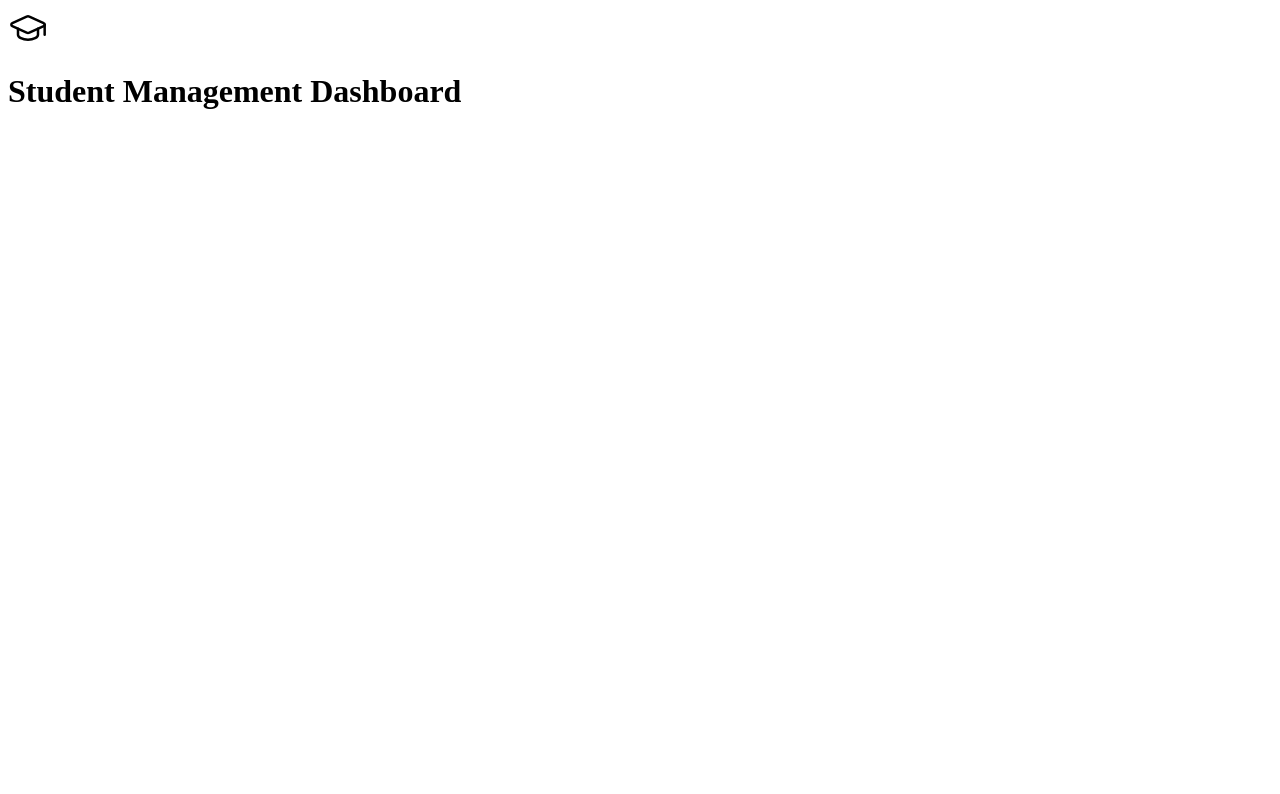
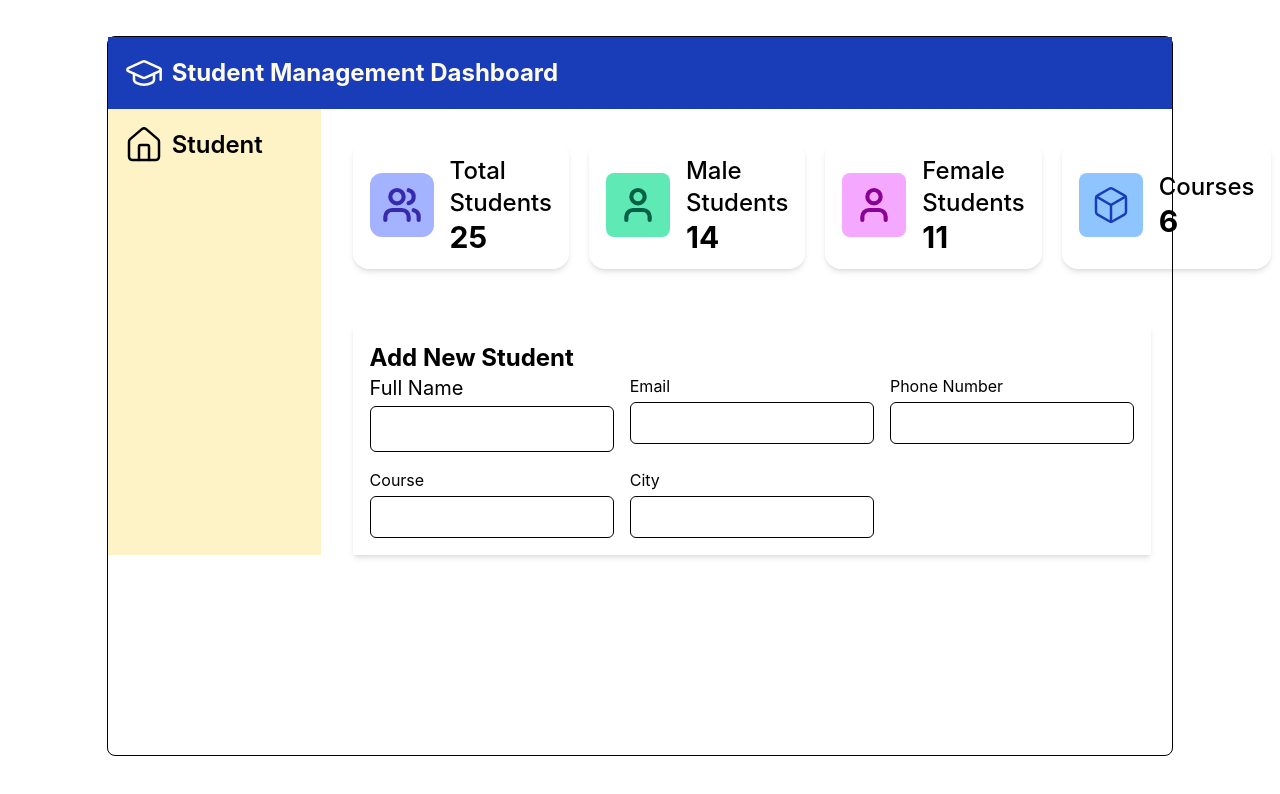
Before and after one commit to ankitsemwal001/Student-Management-Dashboard, a React (Vite) app: page / in a window 1280 px wide. Shown: the top 794 px of the page. Built offline with nearby package versions, Linux system fonts and the light colour scheme.

Commit message:
Add complete project files

```diff
--- /dev/null
+++ b/src/components/dashboardcomponent/left section/sidebar.jsx
@@ -0,0 +1,15 @@
+import React from 'react'
+import { House } from 'lucide-react';
+
+const Sidebar = () => {
+    return (
+        <div className='w-1/5 bg-amber-100'>
+            <div className=' p-4 rounded-2xl gap-2 flex place-items-center '>
+                <span><House size={40} strokeWidth={1.5} /></span>
+                <h1 className='font-semibold text-2xl'>Student</h1>
+            </div>
+        </div>
+    )
+}
+
+export default Sidebar
--- /dev/null
+++ b/src/components/dashboardcomponent/right section/addStudent.jsx
@@ -0,0 +1,60 @@
+import React from 'react'
+
+const AddStudent = () => {
+    return (
+        <div>
+
+
+            <div className='border p-4 mt-14 border-transparent shadow-md'>
+                <h1 className='font-bold text-2xl '>Add New Student</h1>
+
+                <div className="grid grid-cols-3 gap-4 col-end-3">
+                    <label className="flex flex-col text-xl font-normal">
+                        Full Name
+                        <input
+                            type="text"
+                            className="mt-1 border rounded-md px-3 py-2"
+                        />
+                    </label>
+
+                    <label className="flex flex-col">
+                        Email
+                        <input
+                            htmlFor='email'
+                            type="email"
+                            className="mt-1 border rounded-md px-3 py-2"
+                        />
+                    </label>
+
+                    <label className="flex flex-col">
+                        Phone Number
+                        <input
+                            htmlFor='number'
+                            type="number"
+                            className="mt-1 border rounded-md px-3 py-2"
+                        />
+                    </label>
+
+                    <label className="flex flex-col">
+                        Course
+                        <input
+                            type="text"
+                            className="mt-1 border rounded-md px-3 py-2"
+                        />
+                    </label>
+
+                    <label className="flex flex-col">
+                        City
+                        <input
+                            type="text"
+                            className="mt-1 border rounded-md px-3 py-2"
+                        />
+                    </label>
+                </div>
+
+            </div>
+        </div>
+    )
+}
+
+export default AddStudent
--- /dev/null
+++ b/src/components/dashboardcomponent/right section/data.jsx
@@ -0,0 +1,14 @@
+import React from 'react'
+import Datacard from './datacard'
+import AddStudent from './addStudent'
+
+const Data = () => {
+    return (
+        <div className=' w-3/4 '>
+            <Datacard />
+            <AddStudent />
+        </div>
+    )
+}
+
+export default Data
--- /dev/null
+++ b/src/components/dashboardcomponent/right section/datacard.jsx
@@ -0,0 +1,62 @@
+import React from 'react'
+import { Users } from 'lucide-react';
+import { User } from 'lucide-react';
+import { Box } from 'lucide-react';
+
+const Datacard = () => {
+    return (
+        <div className='mt-8'>
+
+            {/* total studen */}
+
+            <div className='flex gap-5'>
+                <div className="flex items-center gap-4 border border-transparent h-32 w-80 rounded-2xl p-4 shadow-md">
+                    <span className="flex items-center justify-center  p-3 rounded-xl bg-indigo-300 text-indigo-800">
+                        <Users size={40} strokeWidth={2.5} />
+                    </span>
+
+                    <div>
+                        <h1 className="text-2xl font-medium">Total Students</h1>
+                        <h3 className="text-3xl font-bold">25</h3>
+                    </div>
+                </div>
+                {/* Male Student */}
+
+                <div className='flex items-center gap-4 border border-transparent shadow-md h-32 w-80 rounded-2xl p-4'>
+                    <span className='bg-emerald-300 items-center justify-center p-3 rounded-lg text-emerald-800 font-bold'>
+                        <User size={40} strokeWidth={2.5} /></span>
+                    <div>
+                        <h1 className="text-2xl font-medium">Male Students</h1>
+                        <h3 className="text-3xl font-bold">14</h3>
+                    </div>
+                </div>
+
+
+                {/* female student */}
+
+                <div className='flex items-center gap-4 border border-transparent h-32 w-80 rounded-2xl p-4 shadow-md'>
+                    <span className='bg-fuchsia-300 items-center justify-center p-3 rounded-lg text-fuchsia-800 font-bold'>
+                        <User size={40} strokeWidth={2.5} /></span>
+                    <div>
+                        <h1 className="text-2xl font-medium">Female Students</h1>
+                        <h3 className="text-3xl font-bold">11</h3>
+                    </div>
+                </div>
+
+                {/* courses */}
+                <div className='flex items-center gap-4 border border-transparent h-32 w-80 rounded-2xl p-4 shadow-md'>
+                    <span className='bg-blue-300 items-center justify-center p-3 rounded-lg text-blue-800 font-bold'><Box size={40} strokeWidth={1.5} /></span>
+                    <div>
+                        <h1 className="text-2xl font-medium">Courses</h1>
+                        <h3 className="text-3xl font-bold">6</h3>
+                    </div>
+                </div>
+
+            </div>
+
+
+        </div>
+    )
+}
+
+export default Datacard
--- a/src/components/parentDashboard.jsx
+++ b/src/components/parentDashboard.jsx
@@ -1,16 +1,27 @@
 import { GraduationCap } from 'lucide-react';
+import Sidebar from './dashboardcomponent/left section/sidebar';
+import Data from './dashboardcomponent/right section/data';
 
 const ParentDashboard = () => {
     return (
-        <div>
-            <div className="border h-10 w-10">
-                <div className='flex'>
-                    <span><GraduationCap size={40} strokeWidth={1.5} /></span>
-                    <h1>Student Management Dashboard</h1>
+        <div className="min-h-screen place-items-center mt-9">
+            <div className="border h-[90vh] w-5/6 rounded-lg">
+                <div className="flex gap-2 items-center p-4 bg-blue-800 text-amber-50">
+                    <span>
+                        <GraduationCap size={40} strokeWidth={1.5} />
+                    </span>
+                    <h1 className="font-bold text-2xl">
+                        Student Management Dashboard
+                    </h1>
+                </div>
+
+                <div className="flex gap-8 bg-blue-20">
+                    <Sidebar />
+                    <Data />
                 </div>
             </div>
         </div>
-    )
-}
+    );
+};
 
 export default ParentDashboard
--- a/src/index.css
+++ b/src/index.css
@@ -0,0 +1 @@
+@import "tailwindcss";
```
